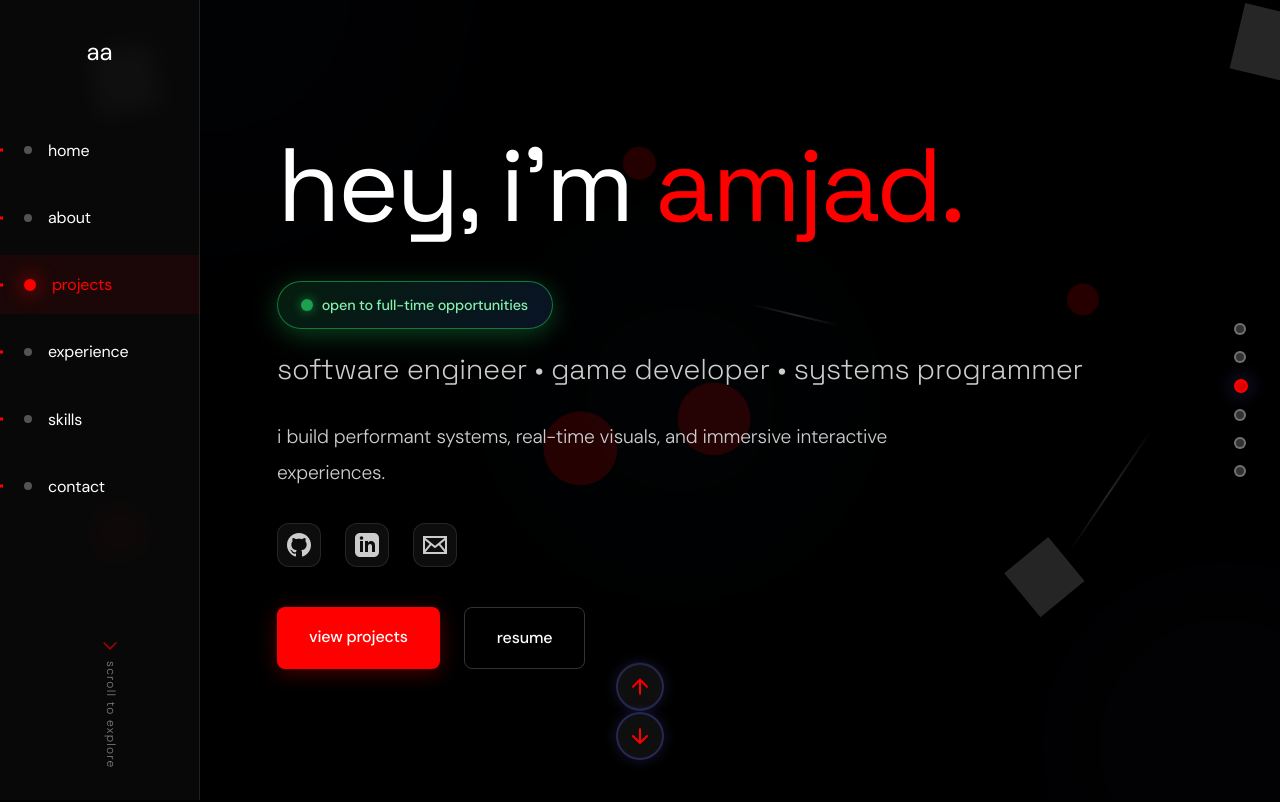
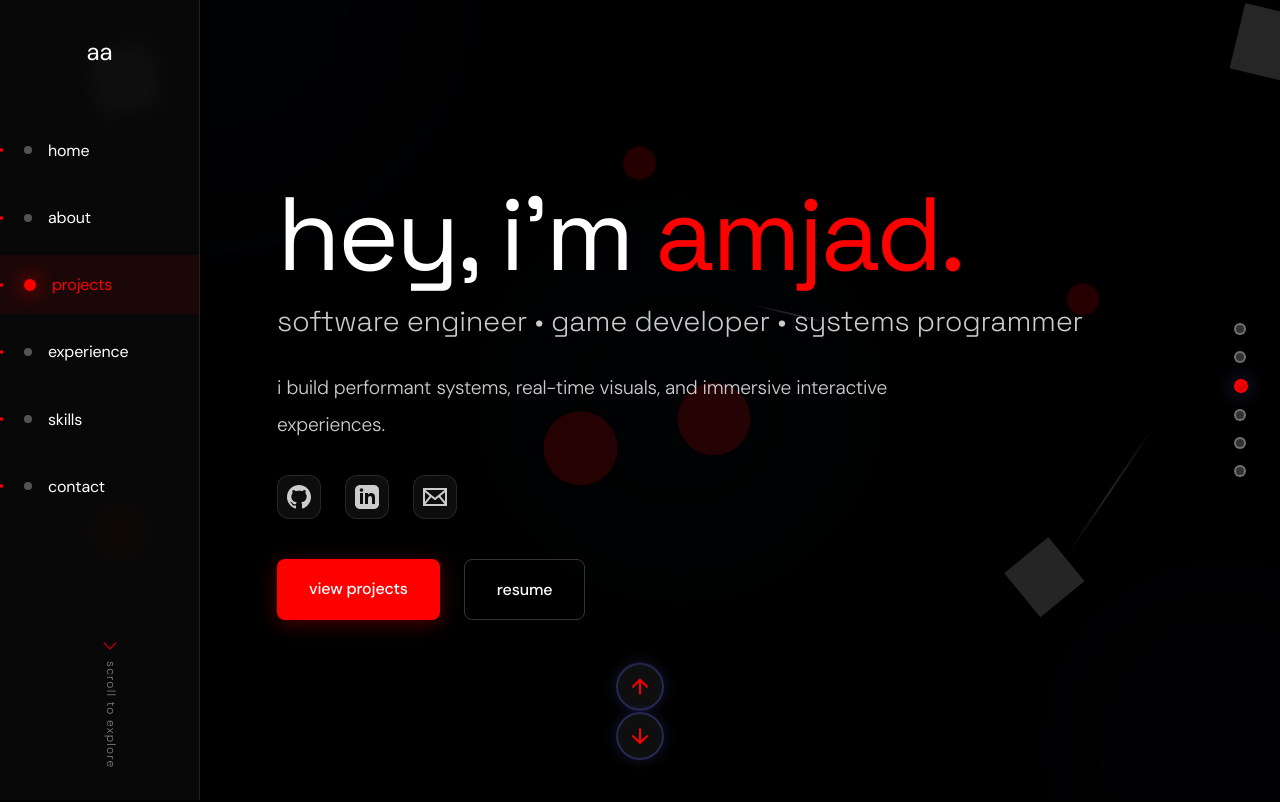
Before and after one commit to AmjadAlthabteh/a_althabtehwebsite, a React (Vite) app: page / in a window 1280 px wide. Shown: the top 802 px of the page. Built offline with nearby package versions, Linux system fonts and the light colour scheme.

Commit message:
Remove open to work badge from hero section

```diff
--- a/src/components/sections/Hero.css
+++ b/src/components/sections/Hero.css
@@ -27,55 +27,6 @@
 .hero-title .highlight {
   color: var(--color-primary);
   position: relative;
-}
-
-.open-to-work-badge {
-  display: inline-flex;
-  align-items: center;
-  gap: 0.6rem;
-  padding: 0.7rem 1.5rem;
-  margin: 1.5rem 0;
-  background: linear-gradient(135deg, rgba(34, 197, 94, 0.15), rgba(59, 130, 246, 0.15));
-  border: 1.5px solid rgba(34, 197, 94, 0.4);
-  border-radius: 30px;
-  font-size: 0.9rem;
-  font-weight: 500;
-  color: rgb(134, 239, 172);
-  text-transform: lowercase;
-  backdrop-filter: blur(10px);
-  box-shadow: 0 4px 20px rgba(34, 197, 94, 0.2);
-  animation: glow-pulse 3s ease-in-out infinite;
-}
-
-@keyframes glow-pulse {
-  0%, 100% {
-    box-shadow: 0 4px 20px rgba(34, 197, 94, 0.2);
-    border-color: rgba(34, 197, 94, 0.4);
-  }
-  50% {
-    box-shadow: 0 6px 30px rgba(34, 197, 94, 0.4);
-    border-color: rgba(34, 197, 94, 0.6);
-  }
-}
-
-.status-dot {
-  width: 10px;
-  height: 10px;
-  background: rgb(34, 197, 94);
-  border-radius: 50%;
-  box-shadow: 0 0 10px rgba(34, 197, 94, 0.8);
-  animation: pulse-dot 2s ease-in-out infinite;
-}
-
-@keyframes pulse-dot {
-  0%, 100% {
-    transform: scale(1);
-    opacity: 1;
-  }
-  50% {
-    transform: scale(1.2);
-    opacity: 0.8;
-  }
 }
 
 .hero-subtitle {
@@ -341,17 +292,6 @@
     text-align: center;
   }
 
-  .open-to-work-badge {
-    font-size: 0.85rem;
-    padding: 0.6rem 1.2rem;
-    gap: 0.5rem;
-  }
-
-  .status-dot {
-    width: 8px;
-    height: 8px;
-  }
-
   .hero-social-links {
     justify-content: center;
   }
--- a/src/components/sections/Hero.tsx
+++ b/src/components/sections/Hero.tsx
@@ -16,20 +16,6 @@ const Hero = () => {
           <h1 className="hero-title">
             hey, i'm <span className="highlight">amjad.</span>
           </h1>
-        </motion.div>
-
-        <motion.div
-          className="open-to-work-badge"
-          initial={{ opacity: 0, scale: 0.8 }}
-          animate={{ opacity: 1, scale: 1 }}
-          transition={{
-            duration: 0.8,
-            delay: 0.2,
-            ease: [0.22, 1, 0.36, 1]
-          }}
-        >
-          <span className="status-dot"></span>
-          <span>open to full-time opportunities</span>
         </motion.div>
 
         <motion.div
```
